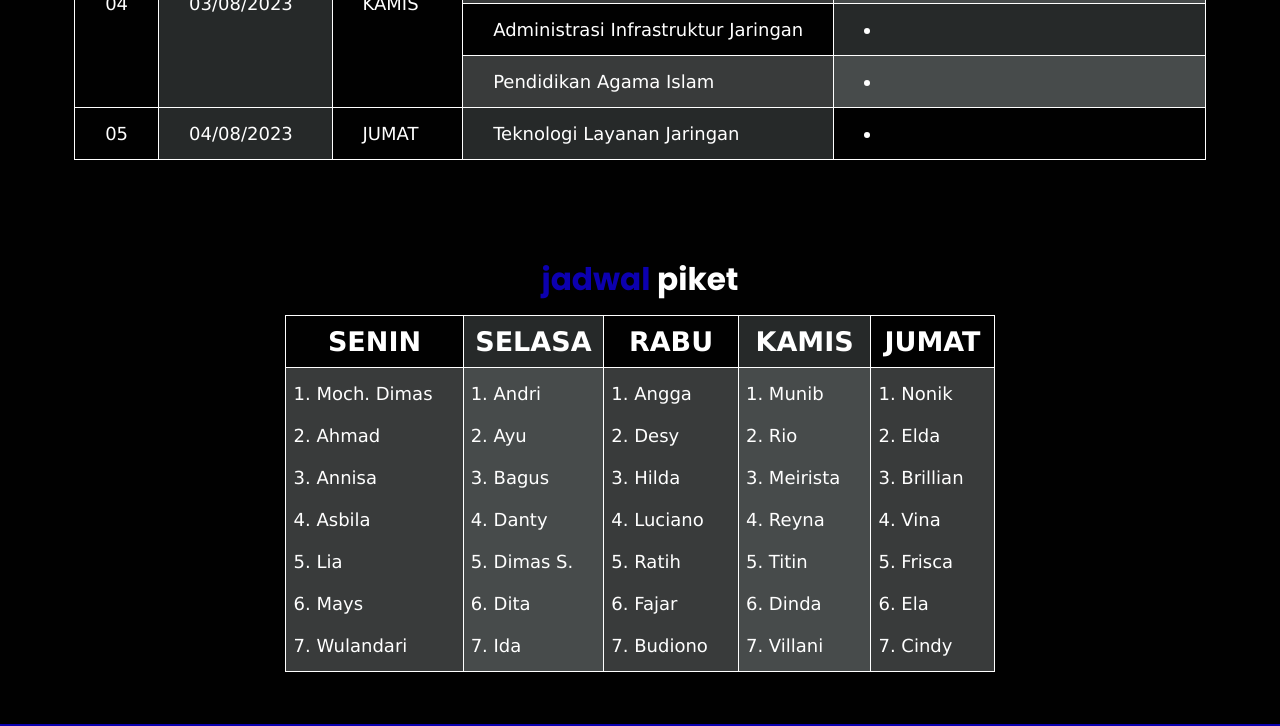
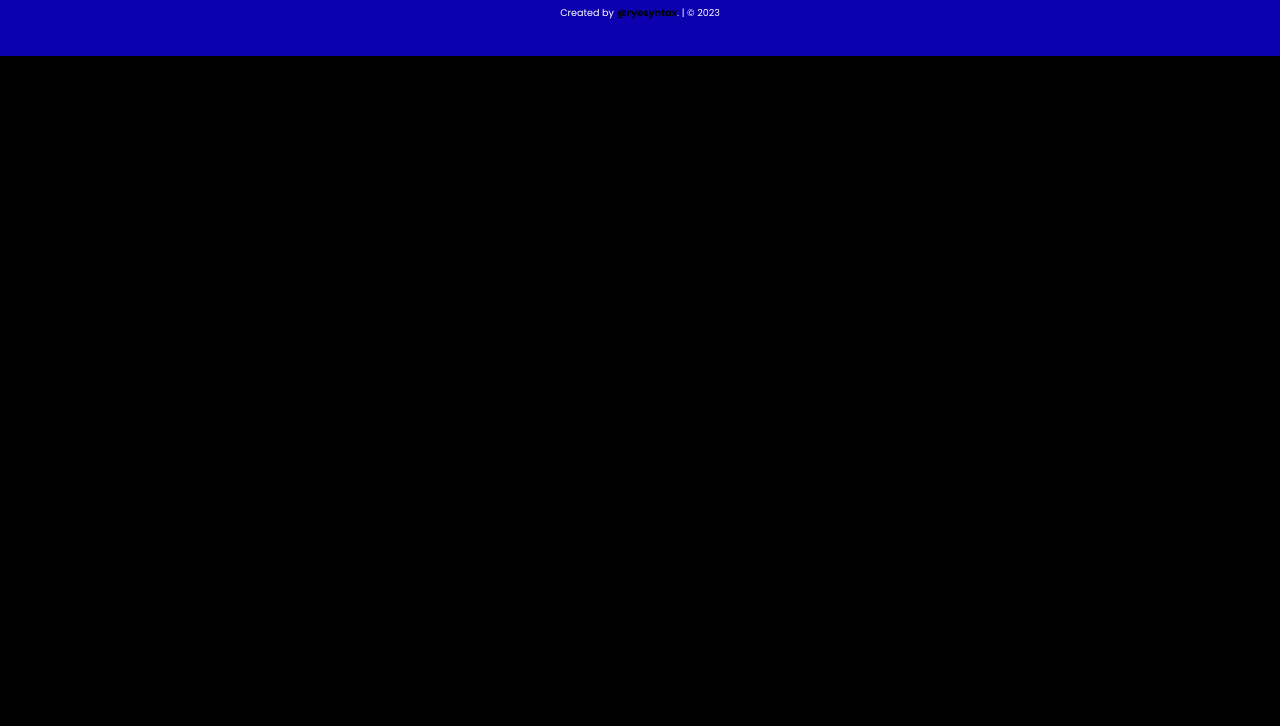
Before and after one commit to TKJ2MEMORIES/TKJ2MEMORIES.github.io, a plain HTML site: page index.html in a window 1280 px wide. Shown: the part 2541-3267 px from the top of the page. After the commit the page ends 2597 px from the top, so only its background shows below. Drawn offline with nearby package versions, Linux system fonts and the light colour scheme.

Commit message:
Update index.html

```diff
--- a/index.html
+++ b/index.html
@@ -4,11 +4,11 @@
 <head>
     <meta charset="UTF-8" />
     <meta http-equiv="X-UA-Compatible" content="IE=edge" />
-  <meta name="viewport" content="width=device-width, initial-scale=0.5" />
+    <meta name="viewport" content="width=device-width, initial-scale= 0.5" />
     <title>TKJ 2</title>
 
     <!-- My Icon -->
-  <!-- <link rel="shortcut icon" href="img/menu/1.jpg" /> -->
+    <link rel="shortcut icon" href="img/menu/1.jpg" />
 
     <!-- My Fonts -->
     <link rel="preconnect" href="https://fonts.googleapis.com" />
@@ -65,20 +65,23 @@
         <h2><span>Tentang</span> Kami</h2>
         <div class="row">
             <div class="about-img">
-        <img src="img/tkj.jpg" alt="Tentang Kami" style="height: 700px; width: 985px;" />
+                <img src="img/tkj.jpg" alt="Tentang Kami" />
             </div>
             <div class="content">
                 <!--<h3>Siapakah Sebenarnya Kami.?</h3>-->
                 <p>
-          Kelas TKJ 2 emang kelas yang biasa aja. Kita adalah kelas yang terdiri dari orang-orang yang berbeda-beda
-          tapi tetep solid dan siap ngajakin diskusi apapun. Mulai dari bahas coding, jaringan, sampe cerita-cerita
+                    Kelas TKJ 2 emang kelas yang biasa aja. Kita adalah kelas yang terdiri dari orang-orang yang
+                    berbeda-beda
+                    tapi tetep solid dan siap ngajakin diskusi apapun. Mulai dari bahas coding, jaringan, sampe
+                    cerita-cerita
                     yang pada akhirnya malah adu nasib
                 </p>
                 <p>
                     Kritik, saran dan masukan dari berbagai stake holder dari semuanya tentu sangat saya harapkan.
                 </p>
                 <p>
-          Kepada saya selaku pengembang dan pengelola, aku berharap agar dapat terus menyempurnakannya dengan penuh
+                    Kepada saya selaku pengembang dan pengelola, aku berharap agar dapat terus menyempurnakannya dengan
+                    penuh
                     semangat. Terima kasih ^ ^
                 </p>
             </div>
@@ -301,118 +304,13 @@
             </tr>
         </table>
 
-
-    <!-- Contact Section Start -->
-    <section id="contact" class="contact">
-      <h2><span>jadwal </span>piket</h2>
-      <!--<p>
-        Lorem ipsum, dolor sit amet consectetur adipisicing elit. Laborum,
-        corporis.
-      </p>
-      <div class="row">
-        <iframe
-          src="https://www.google.com/maps/embed?pb=!1m18!1m12!1m3!1d3965.866157315046!2d106.8477443!3d-6.2813203999999985!2m3!1f0!2f0!3f0!3m2!1i1024!2i768!4f13.1!3m3!1m2!1s0x2e69f26a39411b1d%3A0x563ebed58b07da4c!2sJl.%20Pagu%20Jaten%2C%20Pejaten%20Timur%2C%20Ps.%20Minggu%2C%20Kota%20Jakarta%20Selatan%2C%20Daerah%20Khusus%20Ibukota%20Jakarta%2012510!5e0!3m2!1sid!2sid!4v1676573475818!5m2!1sid!2sid"
-          allowfullscreen="" loading="lazy" referrerpolicy="no-referrer-when-downgrade" class="map"></iframe>
-
-        <form action="">
-          <div class="input-group">
-            <i data-feather="user"></i>
-            <input type="text" placeholder="Nama Lengkap" />
-          </div>
-          <div class="input-group">
-            <i data-feather="mail"></i>
-            <input type="email" placeholder="Email Aktif" />
-          </div>
-          <div class="input-group">
-            <i data-feather="phone"></i>
-            <input type="number" placeholder="Nomor Telepon" />
-          </div>
-          <button type="submit" class="btn">Kirim Pesan</button>
-        </form>
-      </div> -->
-
-      <table style="margin-left:auto;margin-right:auto">
-        <tr>
-          <th>SENIN</th>
-          <th>SELASA</th>
-          <th>RABU</th>
-          <th>KAMIS</th>
-          <th>JUMAT</th>
-        </tr>
-        <tr>
-          <td>
-            <ol>
-              <li>Moch. Dimas</li><br><br>
-              <li>Ahmad</li><br><br>
-              <li>Annisa</li><br><br>
-              <li>Asbila</li><br><br>
-              <li>Lia</li><br><br>
-              <li>Mays</li><br><br>
-              <li>Wulandari</li>
-            </ol>
-          </td>
-
-          <td>
-            <ol>
-              <li>Andri</li><br><br>
-              <li>Ayu</li><br><br>
-              <li>Bagus</li><br><br>
-              <li>Danty</li><br><br>
-              <li>Dimas S.</li><br><br>
-              <li>Dita</li><br><br>
-              <li>Ida</li>
-            </ol>
-          </td>
-
-          <td>
-            <ol>
-              <li>Angga</li><br><br>
-              <li>Desy</li><br><br>
-              <li>Hilda</li><br><br>
-              <li>Luciano</li><br><br>
-              <li>Ratih</li><br><br>
-              <li>Fajar</li><br><br>
-              <li>Budiono</li>
-            </ol>
-          </td>
-
-          <td>
-            <ol>
-              <li>Munib</li><br><br>
-              <li>Rio</li><br><br>
-              <li>Meirista</li><br><br>
-              <li>Reyna</li><br><br>
-              <li>Titin</li><br><br>
-              <li>Dinda</li><br><br>
-              <li>Villani</li>
-            </ol>
-          </td>
-
-          <td>
-            <ol>
-              <li>Nonik</li><br><br>
-              <li>Elda</li><br><br>
-              <li>Brillian</li><br><br>
-              <li>Vina</li><br><br>
-              <li>Frisca</li><br><br>
-              <li>Ela</li><br><br>
-              <li>Cindy</li>
-            </ol>
-          </td>
-        </tr>
-
-        <tr>
-
-        </tr>
-      </table>
-
         </section>
         <!-- Contact Section End -->
 
         <!-- Footer Start -->
         <footer>
             <div class="socials">
-        <a href="https://www.instagram.com/tkj2.memories/?hl=id"><i data-feather="instagram"></i></a>
+                <a href="https://www.instagram.com/oneheart_j2galaxy/"><i data-feather="instagram"></i></a>
                 <a href="#"><i data-feather="twitter"></i></a>
                 <a href="#"><i data-feather="facebook"></i></a>
             </div>
```
Lines whose indentation alone changed are shown as unchanged.
